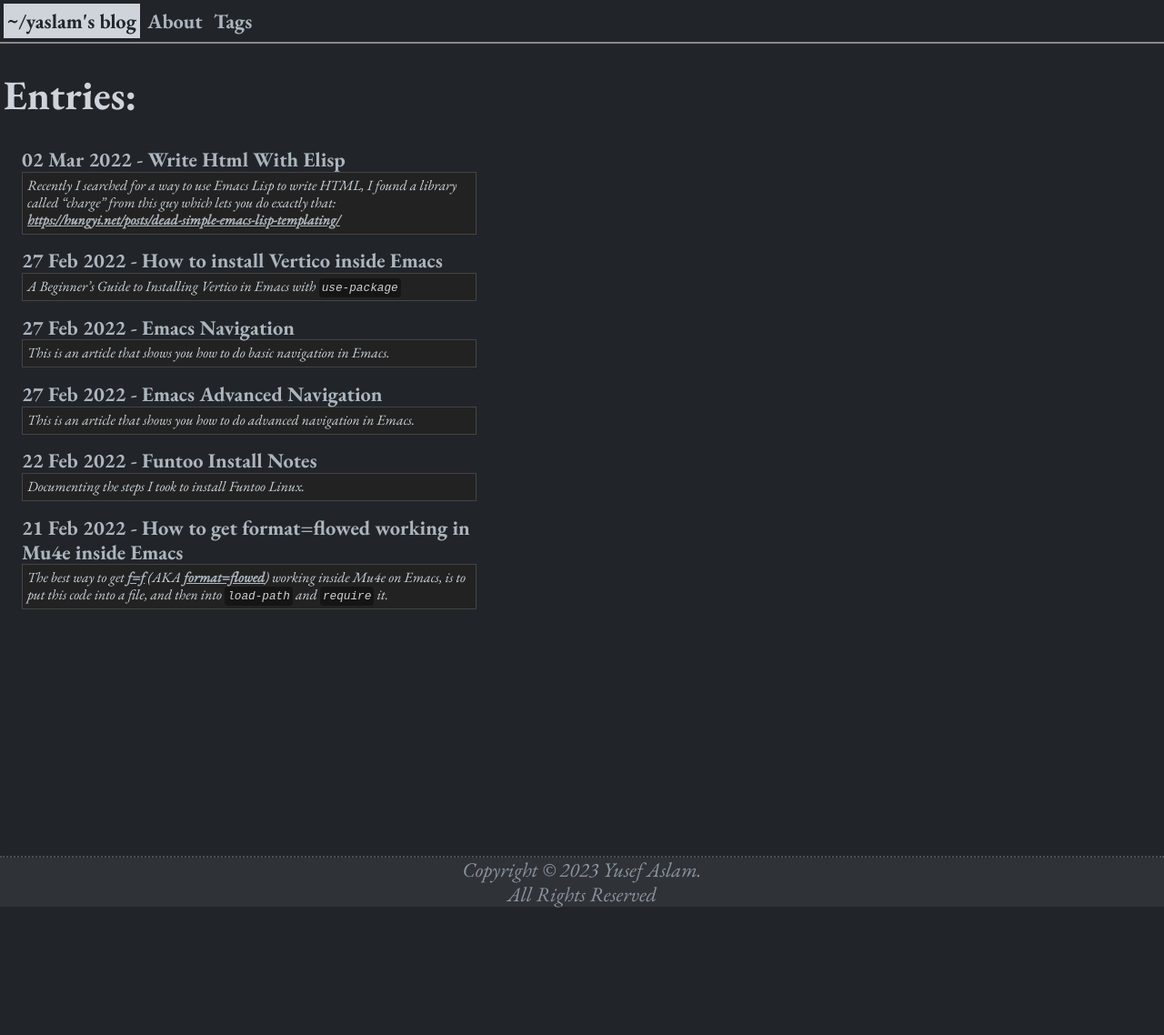
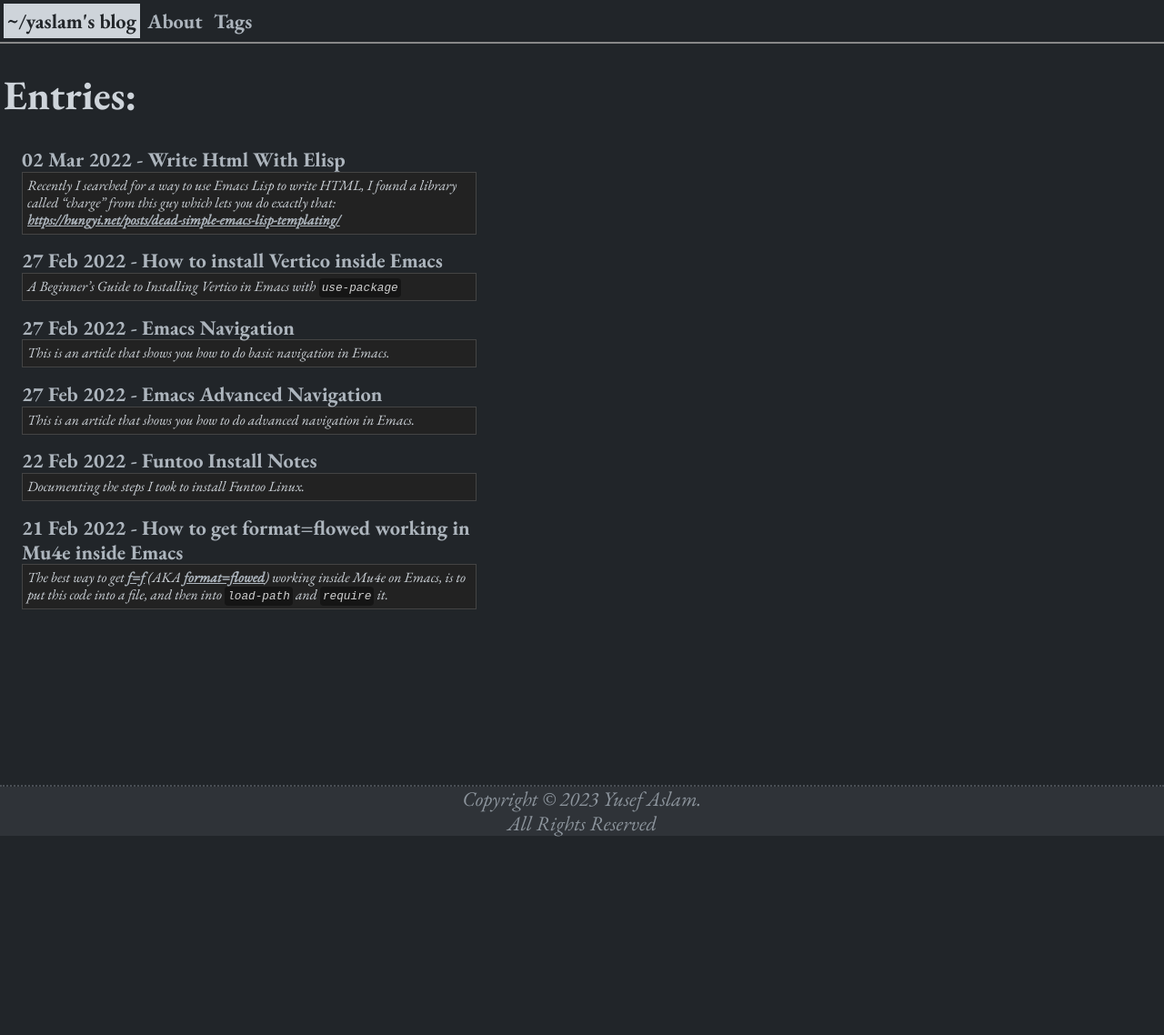
Before and after one commit to yusi1/yaslamblog, a Jekyll site: the page built from index.html, in a window 1280 px wide. Shown: the whole page at 91% size. Built offline with Jekyll 4.4.1, drawn with Linux system fonts in a browser that asks for light colours; before the commit the page ends 998 px from its top, so only the background shows below that.

Commit message:
_layouts: Move all "footer.html" includes outside of "#page-container" div

```diff
--- a/_layouts/about.html
+++ b/_layouts/about.html
@@ -15,7 +15,7 @@
         <div id="content-wrap">
           {{ content }}
         </div>
-        {% include footer.html %}
       </div>
+      {% include footer.html %}
   </body>
 </html>
--- a/_layouts/default.html
+++ b/_layouts/default.html
@@ -19,7 +19,7 @@
           {{ content }}
           {% include links.html %}
         </div>
-        {% include footer.html %}
       </div>
+      {% include footer.html %}
   </body>
 </html>
--- a/_layouts/post.html
+++ b/_layouts/post.html
@@ -40,7 +40,7 @@
                 </div>
                 {% include comments.html %}
             </main>
-            {% include footer.html %}
         </div>
+        {% include footer.html %}
     </body>
 </html>
--- a/_layouts/tags.html
+++ b/_layouts/tags.html
@@ -15,7 +15,7 @@
         <div id="content-wrap">
           {{ content }}
         </div>
-        {% include footer.html %}
       </div>
+      {% include footer.html %}
   </body>
 </html>
```
